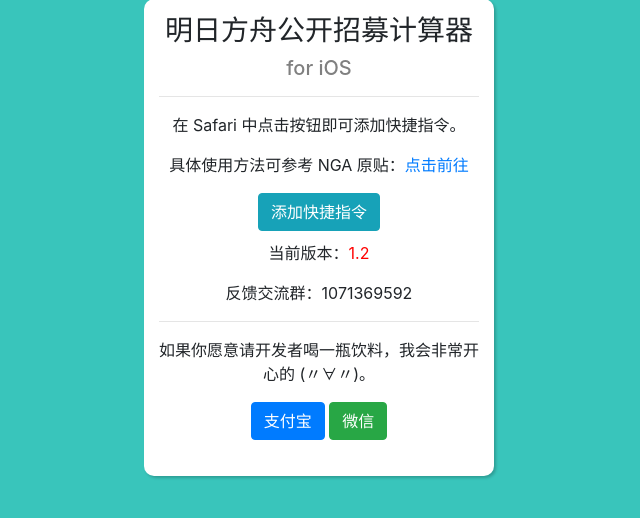
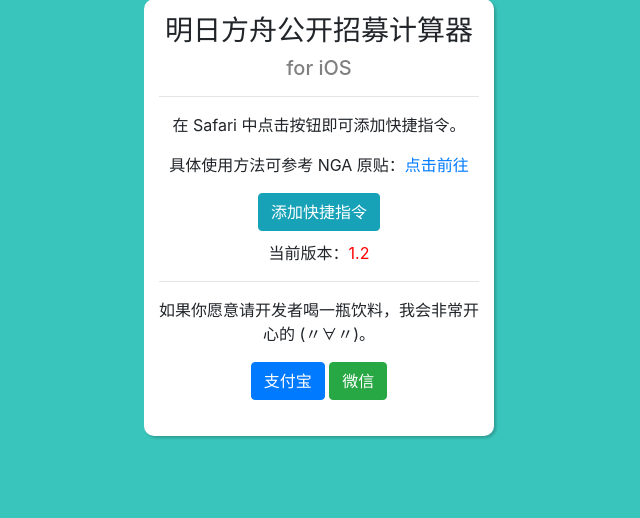
Before and after one commit to Sky1wu/Arknights-Recruit-Tool, a Flask app: page / in a window 1280 px wide. Shown: the part 121-639 px from the top of the page, without its empty margins (321-961 px from the left). Run offline with Flask 2, Linux system fonts and the light colour scheme; some libraries are stand-ins or nearby versions.

Commit message:
移除首页 QQ 群号

```diff
--- a/templates/index.html
+++ b/templates/index.html
@@ -10,7 +10,6 @@
 <p>具体使用方法可参考 NGA 原贴：<a href="https://ngabbs.com/read.php?tid=25206054">点击前往</a></p>
 <button onclick="window.location.href='{{ shortcuts }}'" type="button" class="btn btn-info">添加快捷指令</button>
 <p>当前版本：<a style="color: red;">{{ version }}</a></p>
-<p>反馈交流群：1071369592</p>
 <hr>
 <p>如果你愿意请开发者喝一瓶饮料，我会非常开心的 (〃∀〃)。</p>
 
```
